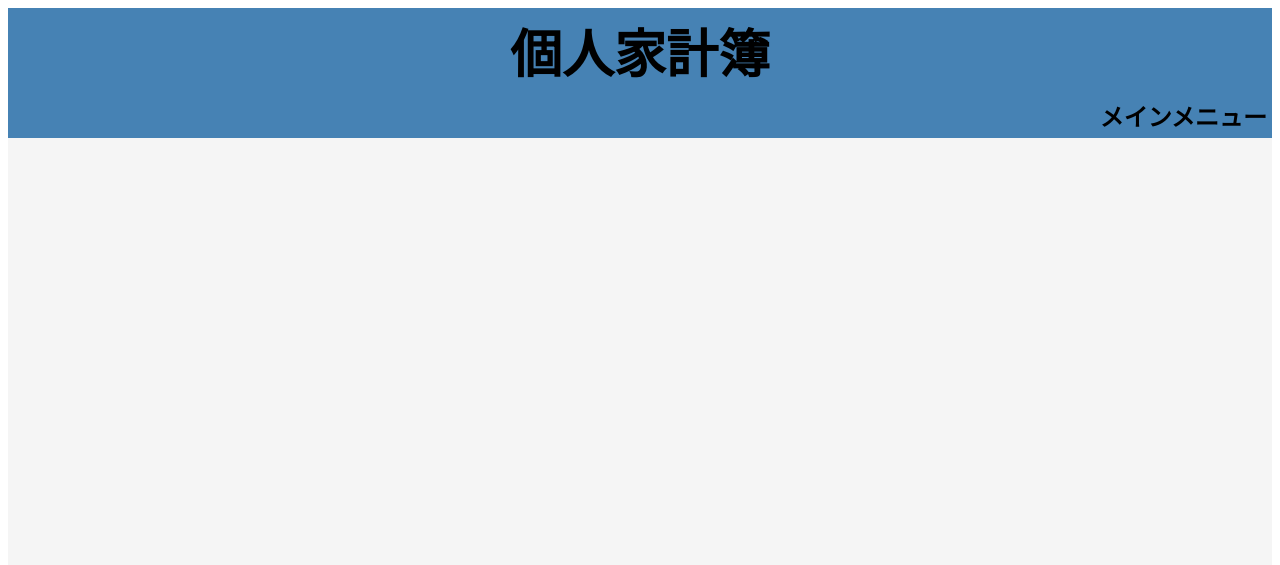
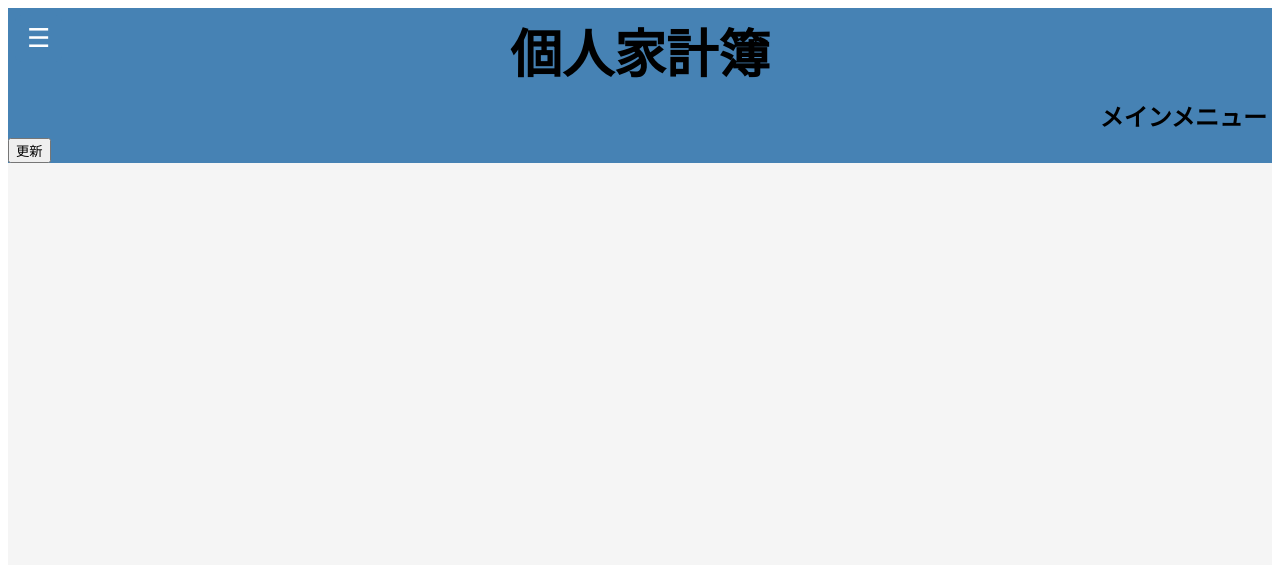
Before and after one commit to BlackBow393/parsonal_kakeibo, a Flask app: template templates/main.html in a window 1280 px wide. Shown: the top 565 px of the page. Run offline with Flask 3, Linux system fonts and the light colour scheme; the template is opened without the code that fills it, so the values that code supplies are empty; parts of the project's set-up code (start-up, migrations or seed data) failed here and were passed over.

Commit message:
サイドバー機能追加

```diff
--- a/static/main.css
+++ b/static/main.css
@@ -42,3 +42,62 @@ footer .footer_item {
     color: white;
     height: auto;
 }
+
+/* サイドバー */
+.sidebar {
+    height: 100%;
+    width: 0;
+    position: fixed;
+    z-index: 1500;
+    top: 0;
+    left: 0;
+    background-color: #111;
+    overflow-x: hidden;
+    transition: 0.3s;
+    padding-top: 60px;
+}
+
+.sidebar a {
+    padding: 10px 15px;
+    text-decoration: none;
+    font-size: 24px;
+    color: #f1f1f1;
+    display: block;
+    transition: 0.2s;
+}
+
+.sidebar a:hover {
+    background-color: #575757;
+}
+
+/* オーバーレイ（背景半透明） */
+.overlay {
+    position: fixed;
+    top: 0;
+    left: 0;
+    height: 100%;
+    width: 100%;
+    background-color: rgba(0,0,0,0.5); /* 半透明黒 */
+    display: none; /* 初期は非表示 */
+    z-index: 1400;
+}
+
+/* メニューボタン */
+.menu-btn {
+    position: absolute;   /* ← fixed ではなく absolute にする */
+    top: 15px;
+    left: 15px;
+    font-size: 26px;
+    background-color: #4682b4;
+    color: white;
+    border: none;
+    cursor: pointer;
+    z-index: 2000;
+    padding: 8px 12px;
+    border-radius: 6px;
+    transition: background-color 0.3s;
+}
+
+.menu-btn:hover {
+    background-color: #315f86;
+}
--- /dev/null
+++ b/static/main.js
@@ -0,0 +1,29 @@
+function toggleSidebar() {
+    const sidebar = document.getElementById("sidebar");
+    const overlay = document.getElementById("overlay");
+    const button = document.getElementById("menu-toggle");
+
+    if (sidebar.style.width === "250px") {
+        closeSidebar();
+    } else {
+        sidebar.style.width = "250px";
+        overlay.style.display = "block";   // オーバーレイ表示
+        button.innerHTML = "&times;";      // ×
+
+        // サイドバー表示中はスクロール禁止
+        document.body.style.overflow = "hidden";
+    }
+}
+
+function closeSidebar() {
+    const sidebar = document.getElementById("sidebar");
+    const overlay = document.getElementById("overlay");
+    const button = document.getElementById("menu-toggle");
+
+    sidebar.style.width = "0";
+    overlay.style.display = "none";       // オーバーレイ非表示
+    button.innerHTML = "&#9776;";         // ≡
+
+    // スクロール復活
+    document.body.style.overflow = "";
+}
--- a/templates/main.html
+++ b/templates/main.html
@@ -6,10 +6,24 @@
     <link rel="stylesheet" href="{{ url_for('static', filename='main.css') }}">
 </head>
 <body>
+    <!-- サイドバー -->
+    <div id="sidebar" class="sidebar">
+        <a href="#">メインメニュー</a>
+        <a href="#">資産分析</a>
+        <a href="#">設定</a>
+    </div>
+
+    <!-- オーバーレイ -->
+    <div id="overlay" class="overlay" onclick="closeSidebar()"></div>
+
+    <!-- メニューボタン（最前面固定） -->
+    <button id="menu-toggle" class="menu-btn" onclick="toggleSidebar()">&#9776;</button>
+
     <!--画面共通のヘッダー-->
     <header>
         <h1>個人家計簿</h1>
         <h2>メインメニュー</h2>
+        <button class="header-btn right-btn">更新</button>
     </header>
     <main>
         <!--分析画面-->
@@ -22,5 +36,7 @@
         <!--アプリバージョン-->
         <p class="footer_item">Ver.1.0.0</p>
     </footer>
+    <!-- 外部JSファイルを読み込み -->
+    <script src="{{ url_for('static', filename='main.js') }}"></script>
 </body>
 </html>
```
